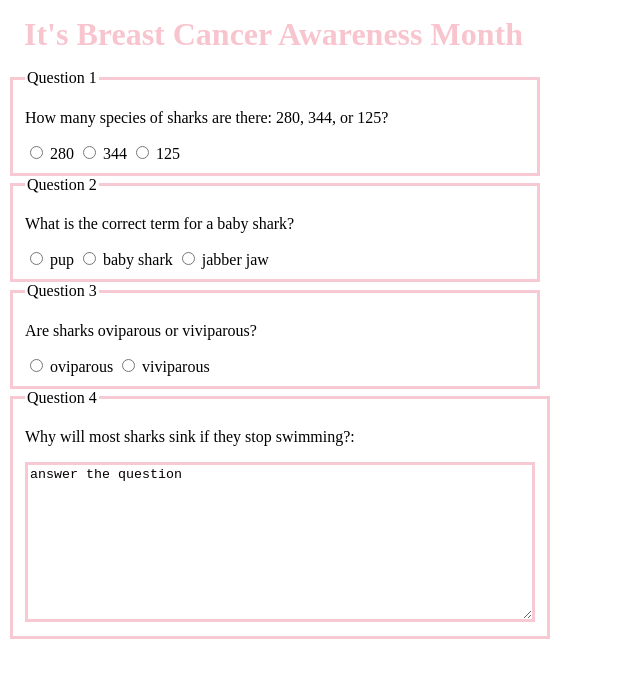
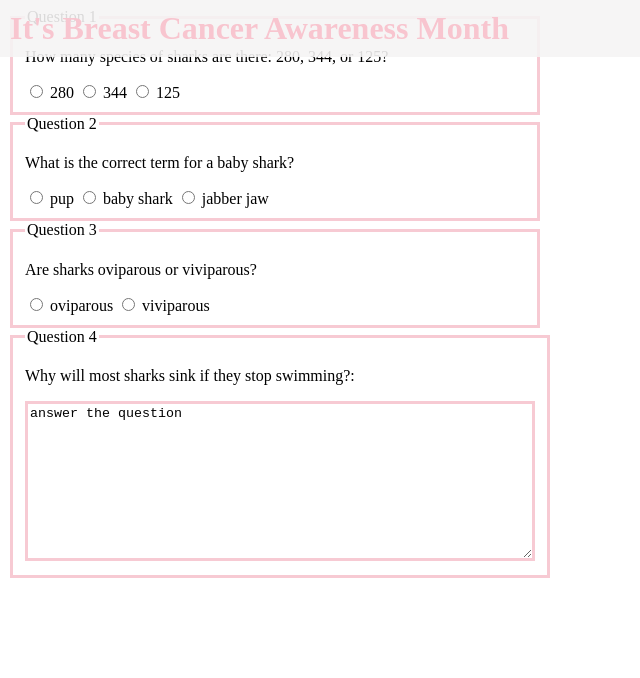
Before and after one commit to Janhairis/more-forms, a plain HTML site: page sharks.html in a window 1280 px wide. Shown: the whole page, without its empty margins (0-640 px from the left). Drawn offline with Linux system fonts and the light colour scheme.

Commit message:
Update sharks.css

```diff
--- a/sharks.css
+++ b/sharks.css
@@ -1,6 +1,12 @@
 h1 {
-    margin: .5em;
-    color: #F8C5CF
+    position: fixed;
+    top: 0;
+    left:0;
+    padding:10px;
+    margin: 0;
+    width:100%;
+    color: #F8C5CF;
+    background-color: rgba(245, 244, 244, 0.89)
 }
 fieldset {
     border:solid #F7CAD3;
```
